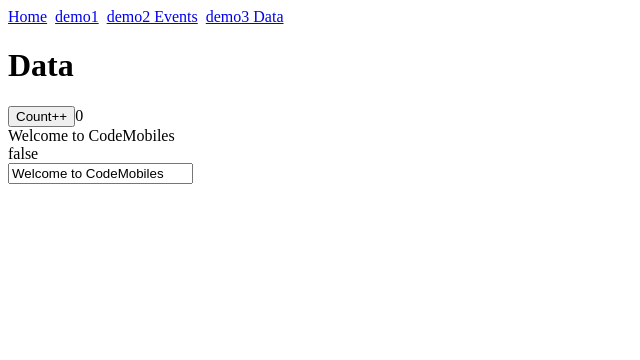
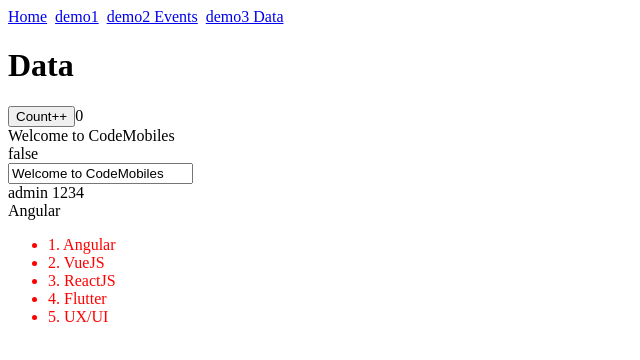
Before and after one commit to RyosakiZ/vue_training, a Vue app: page /demo3 in a window 1280 px wide. Shown: the top 360 px of the page, without its empty margins (0-640 px from the left). Built offline with nearby package versions, Linux system fonts and the light colour scheme.

Commit message:
added array and dictionary

```diff
--- a/src/App.vue
+++ b/src/App.vue
@@ -18,7 +18,7 @@ export default {
 };
 </script>
 
-<style>
+<style scoped>
 ul {
   margin: 0;
   padding: 0;
--- a/src/views/demo3_Data.vue
+++ b/src/views/demo3_Data.vue
@@ -7,6 +7,11 @@
     <div>{{ isLogged }}</div>
     <input type="text" placeholder="Enter a message" v-model="message" />
     <h2 v-if="isLogged">Yahooo</h2>
+    <div>{{account.username}} {{account.password}}</div>
+    <div>{{courses[0]}}</div>
+    <ul>
+      <li v-for="(item, index) in courses" :key="index">{{index+1}}. {{item}}</li>
+    </ul>
   </div>
 </template>
 
@@ -20,10 +25,26 @@ export default {
     return {
       count: 0,
       message: "",
-      isLogged: false
+      isLogged: false,
+      account: {
+        username: "admin",
+        password: "1234"
+      },
+      courses:[
+        "Angular",
+        "VueJS",
+        "ReactJS",
+        "Flutter",
+        "UX/UI"
+      ]
     };
   }
 };
 </script>
 
-<style></style>
+<style scoped>
+
+li{
+  color: red
+}
+</style>
```
